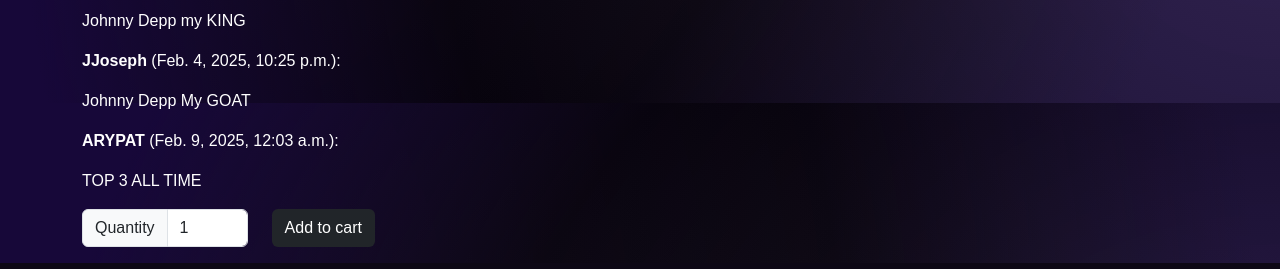
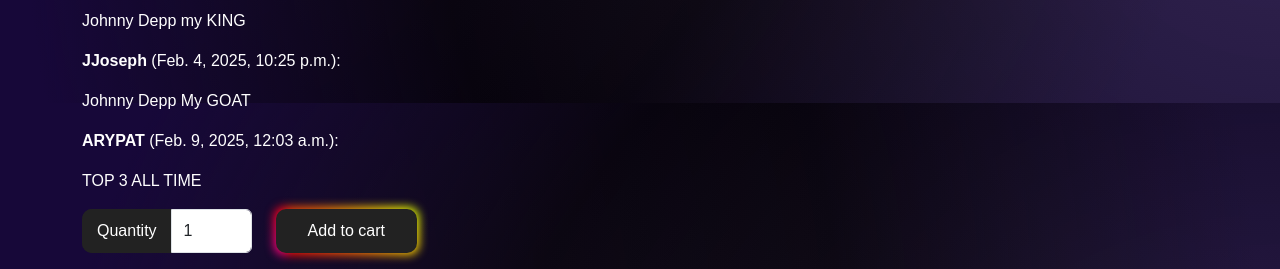
Before and after one commit to k3sharma/2340_Team2_Project1, a Django app: page /movie/22/ in a window 1280 px wide. Shown: the part 697-966 px from the top of the page. Run offline with Django 5.2, Linux system fonts and the light colour scheme; data comes from the database, SQL or seed files in the repository; both versions use the stored data as it was after the commit.

Commit message:
CSS Features for ShoppingCart

```diff
--- a/cart/templates/cart/index.html
+++ b/cart/templates/cart/index.html
@@ -11,8 +11,7 @@
       </div>
     </div>
     <div class="row m-1">
-      <table class="table table-bordered table-striped
-        text-center">
+      <table>
         <thead>
           <tr>
             <th scope="col">ID</th>
--- a/dashboard/templates/dashboard/movie_detail.html
+++ b/dashboard/templates/dashboard/movie_detail.html
@@ -48,7 +48,7 @@
                 </div>
               </div>
               <div class="col-auto">
-                <button class="btn bg-dark text-white"
+                <button class="button-85" role="button"
                   type="submit">Add to cart</button>
               </div>
             </div>
--- a/templates/base.html
+++ b/templates/base.html
@@ -69,6 +69,7 @@
         .movie-card:hover .movie-title {
             opacity: 1;
         }
+
         .image-wrapper {
             max-width: 250px;
             overflow: hidden;
@@ -87,12 +88,156 @@
             max-width: 1000px;
             margin: 0 auto;
         }
-        @media (min-width: 700px) {
-          p {
-            font-size: 100%;
-            color: white;
-          }
+
+
+    .button-85 {
+      padding: 0.6em 2em;
+      border: none;
+      outline: none;
+      color: rgb(255, 255, 255);
+      background: #111;
+      cursor: pointer;
+      position: relative;
+      z-index: 0;
+      border-radius: 10px;
+      user-select: none;
+      -webkit-user-select: none;
+      touch-action: manipulation;
+        transition: transform 0.3s ease;
+    }
+
+    .button-85:before {
+      content: "";
+      background: linear-gradient(
+        45deg,
+        #ff0000,
+        #ff7300,
+        #fffb00,
+        #48ff00,
+        #00ffd5,
+        #002bff,
+        #7a00ff,
+        #ff00c8,
+        #ff0000
+      );
+      position: absolute;
+      top: -2px;
+      left: -2px;
+      background-size: 400%;
+      z-index: -1;
+      filter: blur(5px);
+      -webkit-filter: blur(5px);
+      width: calc(100% + 4px);
+      height: calc(100% + 4px);
+      animation: glowing-button-85 20s linear infinite;
+      transition: opacity 0.3s ease-in-out;
+      border-radius: 10px;
+    }
+
+    @keyframes glowing-button-85 {
+      0% {
+        background-position: 0 0;
+      }
+      50% {
+        background-position: 400% 0;
+      }
+      100% {
+        background-position: 0 0;
+      }
+    }
+
+    .button-85:after {
+      z-index: -1;
+      content: "";
+      position: absolute;
+      width: 100%;
+      height: 100%;
+      background: #222;
+      left: 0;
+      top: 0;
+      border-radius: 10px;
+    }
+    .button-85:hover {
+      transform: scale(1.1);
+    }
+
+    /* Style for the input group */
+.input-group {
+  background: #222222; /* Black background */
+  border-radius: 10px;
+      border: none;
+      outline: none;
+
+
+}
+
+/* Style for the Quantity label */
+.input-group-text {
+  background: #222222; /* Black background */
+  color: white; /* White text */
+  border: none;
+  padding: 10px 15px;
+  border-radius: 10px 0 0 10px; /* Rounded left corners */
+}
+
+/* Style for the input field */
+.quantity-input {
+
+}
+
+
+
+table {
+  width: 800px;
+  border-collapse: collapse;
+  overflow: hidden;
+  box-shadow: 0 0 20px rgba(0,0,0,0.1);
+}
+
+th,
+td {
+  padding: 15px;
+  background-color: rgba(255,255,255,0.2);
+  color: #fff;
+}
+
+th {
+  text-align: left;
+}
+
+thead {
+  th {
+    background-color: #535D8E;
+  }
+}
+
+tbody {
+    tr {
+        &:hover {
+            background-color: rgba(255, 255, 255, 0.3);
         }
+    }
+
+    td {
+        position: relative;
+
+        &:hover {
+            &:before {
+                content: "";
+                position: absolute;
+                left: 0;
+                right: 0;
+                top: -9999px;
+                bottom: -9999px;
+                background-color: rgba(255, 255, 255, 0.2);
+                z-index: -1;
+            }
+        }
+    }
+}
+
+
+
     </style>
 </head>
 <body>
```
Also changed, not shown: db.sqlite3.
